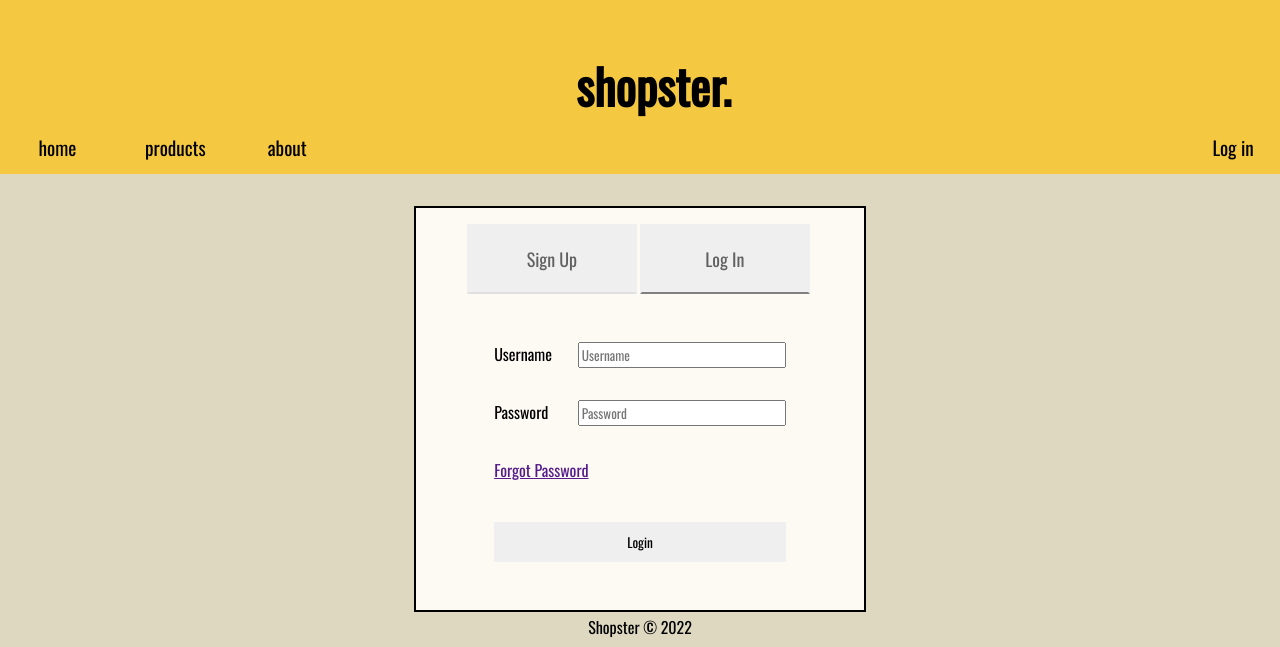
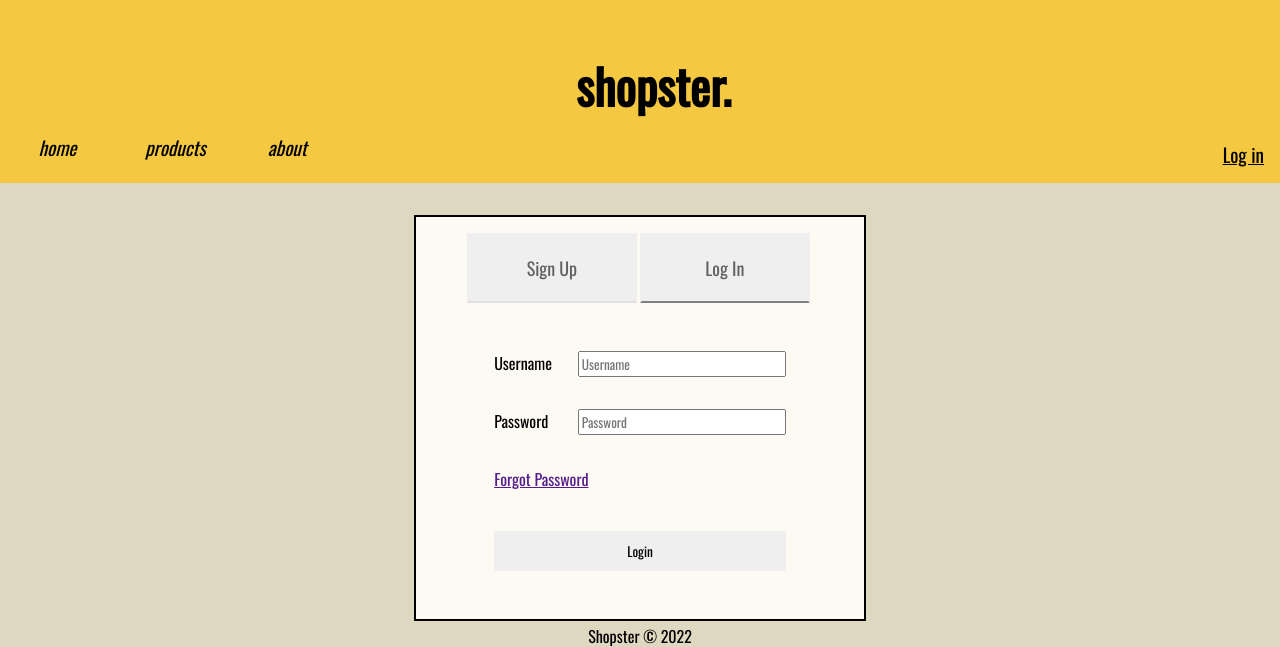
Before and after one commit to ruixiw1/myCinema, a PHP site: page /loginPage.php in a window 1280 px wide. Shown: the top 647 px of the page. Run offline with PHP 8.4, Linux system fonts and the light colour scheme.

Commit message:
Update loginPage.php

```diff
--- a/src/loginPage.php
+++ b/src/loginPage.php
@@ -60,11 +60,11 @@ if ($_SERVER['REQUEST_METHOD'] == "POST") {
             </span></a>
         <div class="collapse navbar-collapse" id="navbarNavAltMarkup">
             <ul>
-                <li><a class="button-header" href="./index.php">home</a></li>
+                <li><a class="button-header" href="./index.php"><i>home</a></li>
                 <li><a class="button-header" href="#news">products</a></li>
-                <li><a class="button-header" href="#contact">about</a></li>
+                <li><a class="button-header" href="#contact">about</i></a></li>
                 <?php
-                echo '<li style="float:right"><a class="button-header" href="./loginPage.php">Log in</a></li>';
+                echo '<li style="float:right"><a class="active" href="./loginPage.php">Log in</a></li>';
                 ?>
             </ul>
         </div>
```
